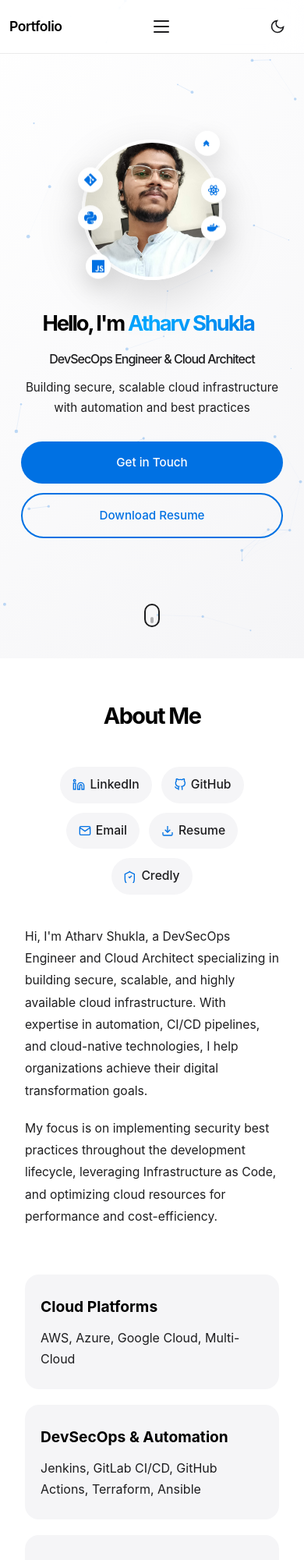
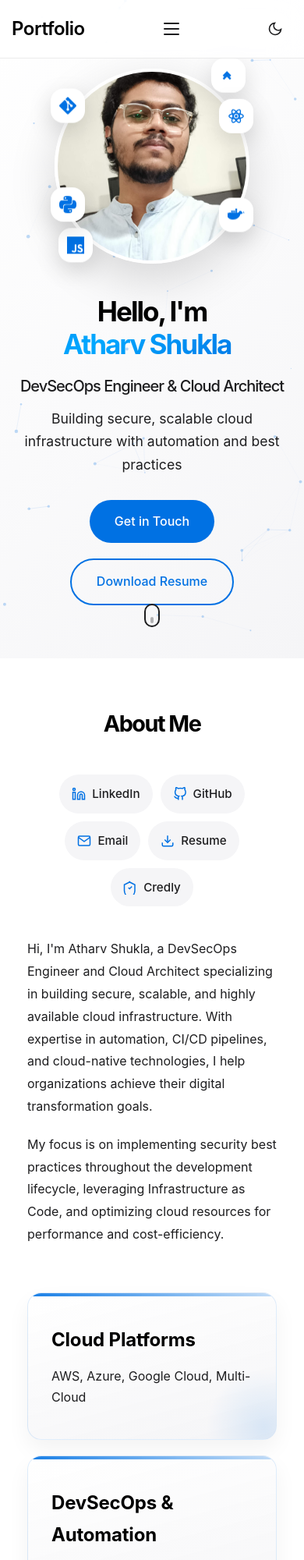
Before and after one commit to snowjug/Portfoli, a plain HTML site: page index.html in a window 390 px wide. Shown: the top 2000 px of the page at 78% size. Drawn offline with nearby package versions, Linux system fonts and the light colour scheme.

Commit message:
size phone

```diff
--- a/styles.css
+++ b/styles.css
@@ -693,31 +693,75 @@
 }
 
 .skill-item {
-    background: var(--card-background);
+    background: linear-gradient(165deg, rgba(255, 255, 255, 0.95) 0%, var(--card-background) 100%);
     padding: 40px 30px;
     border-radius: var(--border-radius);
     transition: var(--transition);
     cursor: default;
+    border: 1px solid rgba(0, 113, 227, 0.12);
+    position: relative;
+    overflow: hidden;
+    box-shadow: 0 12px 28px rgba(0, 0, 0, 0.05);
+}
+
+[data-theme="dark"] .skill-item {
+    background: linear-gradient(160deg, rgba(38, 38, 42, 0.95) 0%, rgba(26, 26, 30, 0.95) 100%);
+    border: 1px solid rgba(41, 151, 255, 0.2);
+    box-shadow: 0 12px 28px rgba(0, 0, 0, 0.35);
+}
+
+.skill-item::before {
+    content: '';
+    position: absolute;
+    top: 0;
+    left: 0;
+    width: 100%;
+    height: 4px;
+    background: linear-gradient(90deg, var(--accent-color), rgba(0, 113, 227, 0.25));
+    opacity: 0.9;
+}
+
+.skill-item::after {
+    content: '';
+    position: absolute;
+    right: -60px;
+    bottom: -60px;
+    width: 150px;
+    height: 150px;
+    background: radial-gradient(circle, rgba(0, 113, 227, 0.12) 0%, transparent 70%);
+    transition: var(--transition);
 }
 
 .skill-item:hover {
-    transform: translateY(-8px);
-    box-shadow: 0 25px 50px rgba(0, 113, 227, 0.15);
+    transform: translateY(-8px) scale(1.01);
+    box-shadow: 0 25px 50px rgba(0, 113, 227, 0.18);
+    border-color: rgba(0, 113, 227, 0.35);
 }
 
 [data-theme="dark"] .skill-item:hover {
-    box-shadow: 0 25px 50px rgba(41, 151, 255, 0.2);
+    box-shadow: 0 25px 50px rgba(41, 151, 255, 0.28);
+    border-color: rgba(41, 151, 255, 0.4);
+}
+
+.skill-item:hover::after {
+    transform: translate(-12px, -12px) scale(1.08);
 }
 
 .skill-item h3 {
     font-size: 1.5rem;
-    margin-bottom: 10px;
+    margin-bottom: 12px;
     color: var(--primary-color);
+    letter-spacing: -0.2px;
+    position: relative;
+    z-index: 1;
 }
 
 .skill-item p {
     color: var(--text-secondary);
     font-size: 1rem;
+    line-height: 1.7;
+    position: relative;
+    z-index: 1;
 }
 
 /* Certifications Section */
@@ -1536,35 +1580,35 @@
     }
 
     .hero-title {
-        font-size: clamp(1.8rem, 8vw, 2.5rem);
+        font-size: clamp(2.1rem, 9vw, 2.9rem);
         line-height: 1.2;
         margin-bottom: 15px;
     }
 
     .hero-subtitle {
-        font-size: clamp(1.1rem, 4vw, 1.5rem);
+        font-size: clamp(1.25rem, 4.8vw, 1.7rem);
         margin-bottom: 10px;
     }
 
     .hero-description {
-        font-size: clamp(1rem, 3.5vw, 1.15rem);
+        font-size: clamp(1.1rem, 4.1vw, 1.25rem);
         margin-bottom: 30px;
         padding: 0 10px;
     }
 
     .profile-image-wrapper {
-        width: 200px;
-        height: 200px;
+        width: 250px;
+        height: 250px;
     }
 
     .floating-icon {
-        width: 36px;
-        height: 36px;
+        width: 44px;
+        height: 44px;
     }
 
     .floating-icon svg {
-        width: 18px;
-        height: 18px;
+        width: 22px;
+        height: 22px;
     }
 
     .icon-1 {
@@ -1629,30 +1673,30 @@
     }
 
     .skills {
-        grid-template-columns: 1fr;
+        font-size: clamp(1.9rem, 8.4vw, 2.35rem);
         gap: 20px;
     }
 
-    .skill-item {
+        font-size: clamp(1.2rem, 4.6vw, 1.5rem);
         padding: 25px 20px;
     }
 
-    .skill-item h3 {
+        font-size: clamp(1.05rem, 3.8vw, 1.15rem);
         font-size: 1.2rem;
     }
 
-    .hero-cta {
-        gap: 12px;
+        width: 220px;
+        height: 220px;
         flex-direction: column;
         width: 100%;
         padding: 0 15px;
-    }
-
+        width: 40px;
+        height: 40px;
     .btn {
         width: 100%;
         padding: 14px 24px;
-        font-size: 0.95rem;
-        min-height: 48px;
+        width: 20px;
+        height: 20px;
     }
 
     .cert-grid {
```
